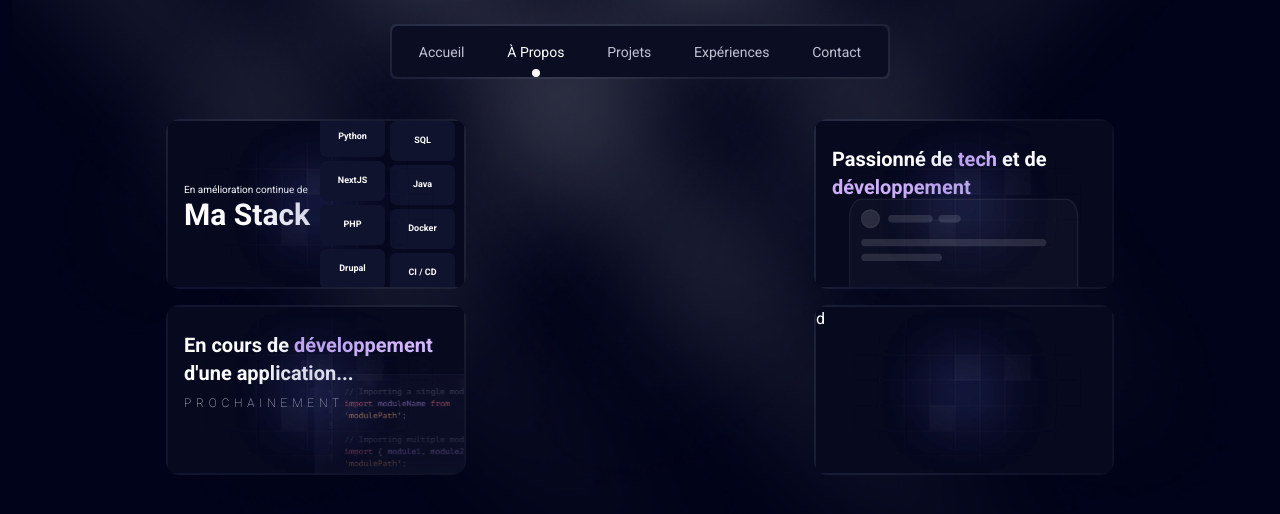
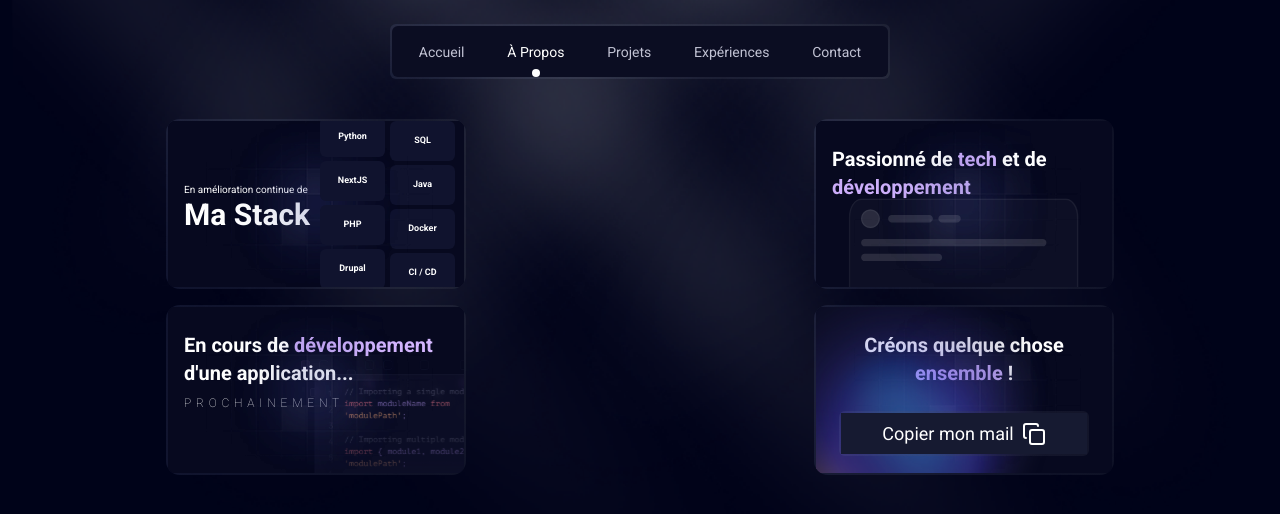
Before and after one commit to sakab257/portfolio-sakab, a Next.js app: page /a-propos in a window 1280 px wide. Shown: the top 514 px of the page. Built offline with nearby package versions, Linux system fonts and the light colour scheme.

Commit message:
Card CopyMail + fix bug sur les apostrophes

```diff
--- a/app/a-propos/page.tsx
+++ b/app/a-propos/page.tsx
@@ -1,6 +1,7 @@
 import Passion from '@/components/a-propos/passion'
 import Prochainement from '@/components/a-propos/prochainement'
 import TechStack from '@/components/a-propos/tech-stack'
+import Contact from '@/components/a-propos/contact'
 import Card from '@/components/ui/card'
 import React from 'react'
 
@@ -11,8 +12,7 @@ const About = () => {
         <TechStack />
         <Passion />
         <Prochainement />
-        <Card>d</Card>
-
+        <Contact />
       </div>
     </>
   )
--- a/app/page.tsx
+++ b/app/page.tsx
@@ -1,4 +1,4 @@
-import Button from "@/components/ui/button";
+import {Button} from "@/components/ui/button";
 import CompanyCard from "@/components/ui/company-cards";
 import Link from "next/link";
 import {ArrowUpRight} from "lucide-react"
--- /dev/null
+++ b/components/a-propos/contact.tsx
@@ -0,0 +1,18 @@
+import React from 'react'
+import Card from '../ui/card'
+import Image from 'next/image'
+import {CopyMail} from '../ui/button'
+
+const Contact = () => {
+  return (
+    <Card>
+        <div className='w-full h-full'>
+            <Image src="/vfx/blob.png" alt="Background" width={300} height={170} className='pointer-events-none absolute left-0' />
+            <h2 className='text-xl font-bold w-5/6 mx-auto text-center py-6'>Créons quelque chose <span className="text-transparent bg-clip-text bg-gradient-to-r from-[#CBACF9] to-[#D4B7FF]">ensemble</span> !</h2>
+            <CopyMail />
+        </div>
+    </Card>
+  )
+}
+
+export default Contact
--- a/components/a-propos/passion.tsx
+++ b/components/a-propos/passion.tsx
@@ -8,7 +8,7 @@ const Passion = () => {
         {/* <Image src="/vfx/Background.png" alt="Background" width={300} height={170} className='absolute top-0 left-0'/> */}
         <div className='w-full h-full px-4 py-6'>
           <h2 className='text-xl font-bold'>Passionné de <span className="text-transparent bg-clip-text bg-gradient-to-r from-[#CBACF9] to-[#D4B7FF]">tech</span> et de <span className="text-transparent bg-clip-text bg-gradient-to-r from-[#CBACF9] to-[#D4B7FF]">développement</span></h2>
-          <Image src="/vfx/passion.svg" alt="Passion" width={270} height={140} className='absolute bottom-0 opacity-60 left-1/2 -translate-x-1/2' />
+          <Image src="/vfx/passion.svg" alt="Passion" width={270} height={140} className='pointer-events-none absolute bottom-0 opacity-60 left-1/2 -translate-x-1/2' />
         </div>
     </Card>
   )
--- a/components/a-propos/prochainement.tsx
+++ b/components/a-propos/prochainement.tsx
@@ -7,9 +7,9 @@ const Prochainement = () => {
     <Card>
         {/* <Image src="/vfx/Background.png" alt="Background" width={300} height={170} className='absolute top-0 left-0'/> */}
         <div className='w-full h-full px-4 py-6'>
-          <h2 className='text-xl font-bold'>En cours de <span className="text-transparent bg-clip-text bg-gradient-to-r from-[#CBACF9] to-[#D4B7FF]">développement</span> d'une application...</h2>
+          <h2 className='text-xl font-bold'>En cours de <span className="text-transparent bg-clip-text bg-gradient-to-r from-[#CBACF9] to-[#D4B7FF]">développement</span> d&apos;une application...</h2>
           <h3 className='font-light tracking-[0.3rem] text-xs mt-2'>PROCHAINEMENT</h3>
-          <Image src="/vfx/developpement.svg" alt="Passion" width={170} height={100} className='absolute bottom-0 right-0 opacity-60' />
+          <Image src="/vfx/developpement.svg" alt="Passion" width={170} height={100} className='pointer-events-none absolute bottom-0 right-0 opacity-60' />
         </div>
     </Card>
   )
--- a/components/ui/button.tsx
+++ b/components/ui/button.tsx
@@ -1,16 +1,42 @@
-import React from 'react'
+'use client'
+import React, { useState } from 'react'
+import {Copy, Check} from 'lucide-react'
+
 
 interface ButtonProps{
     label:string,
     icon?:React.ReactNode,
 }
 
-const Button = ({label,icon}:ButtonProps) => {
+export const CopyMail = () =>{
+  const [copied, setCopied] = useState(false)
+
+  const handleCopy = async () => {
+    try {
+      await navigator.clipboard.writeText("salim.bouskine@dauphine.eu")
+      setCopied(true)
+      setTimeout(() => setCopied(false), 2000)
+    } catch (err) {
+      console.error('Erreur lors de la copie:', err)
+    }
+  }
+
+  return (
+    <div className='relative w-[250px] h-[45px] rounded-sm flex items-center justify-center mx-auto p-[2px] bg-gradient-to-r from-[#6971A2]/16 to-[#272A3C]/37 z-10'>
+        <button
+          className='text-white text-sm w-full h-full bg-gradient-to-r from-[#161A31] to-[#161A31] flex gap-2 items-center justify-center text-md md:text-lg cursor-pointer hover:opacity-80 transition-opacity'
+          onClick={handleCopy}
+        >
+          {copied ? 'Copié !' : 'Copier mon mail'} {copied ? <Check className="text-green-400" /> : <Copy />}
+        </button>
+    </div>
+  )
+}
+
+export const Button = ({label,icon}:ButtonProps) => {
   return (
     <div className='w-[300px] md:w-[400px] xl:w-[500px] h-[45px] md:h-[50px] xl:h-[55px] rounded-sm flex items-center justify-center mx-auto p-[2px] bg-gradient-to-r from-[#6971A2]/16 to-[#272A3C]/37'>
         <div className='w-full h-full bg-gradient-to-r from-[#06091F] to-[#161A31] flex gap-2 items-center justify-center text-md md:text-lg'>{label} {icon}</div>
     </div>
   )
 }
-
-export default Button
--- a/components/ui/card.tsx
+++ b/components/ui/card.tsx
@@ -5,8 +5,8 @@ const Card = ({ children }: { children: React.ReactNode }) => {
   return (
     <div className='w-[300px] h-[170px] text-white rounded-xl p-[2px] bg-gradient-to-r from-[#6971A2]/16 to-[#272A3C]/37 mx-auto overflow-hidden'>
       <div className='w-full h-full bg-[#07091F] overflow-hidden relative'>
-        <Image src="/vfx/Background.png" alt="Background" width={300} height={170} className='absolute top-0 left-0'/>
-        <Image src="/vfx/Background.png" alt="Background" width={300} height={170} className='absolute top-0 left-0'/>
+        <Image src="/vfx/Background.png" alt="Background" width={300} height={170} className='absolute top-0 left-0 pointer-events-none'/>
+        <Image src="/vfx/Background.png" alt="Background" width={300} height={170} className='absolute top-0 left-0 pointer-events-none'/>
         {children}
       </div>
     </div>
```
Also changed, not shown: public/vfx/blob.png (added).
